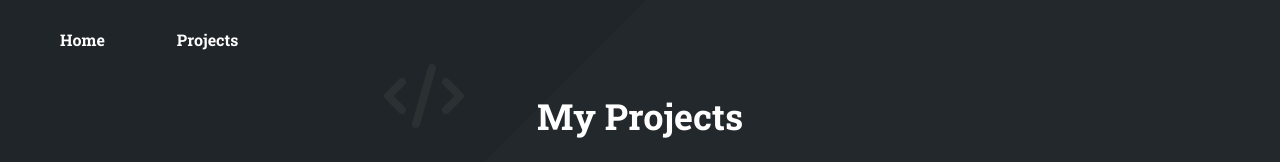
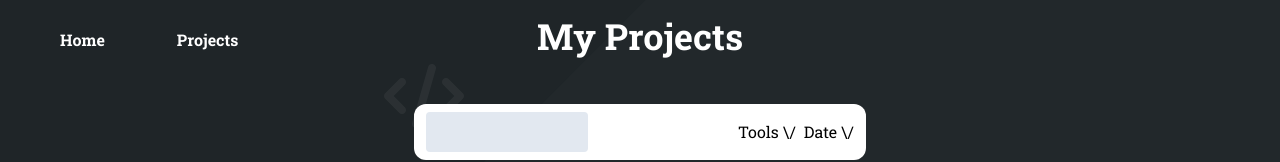
Before and after one commit to jadenet/portfolio, a Next.js app: page /projects in a window 1280 px wide. Shown: the top 162 px of the page. Built offline with nearby package versions, Linux system fonts and the light colour scheme.

Commit message:
Allow nav buttons to be clickable

```diff
--- a/components/layout.tsx
+++ b/components/layout.tsx
@@ -8,7 +8,7 @@ const links: { name: string, link: string }[] = [
 function Layout({ children }: { children: ReactElement }): ReactElement {
     return (
         <>
-            <nav className="flex justify-start p-5 px-10 gap-8">
+            <nav className="absolute flex top-0 justify-start p-5 px-10 gap-8">
                 {links.map((link) =>
                     <a href={link.link} className="font-bold py-2 px-5 hover:scale-105 active:scale-95 transition text-text_primary">{link.name}</a>
                 )}
```
